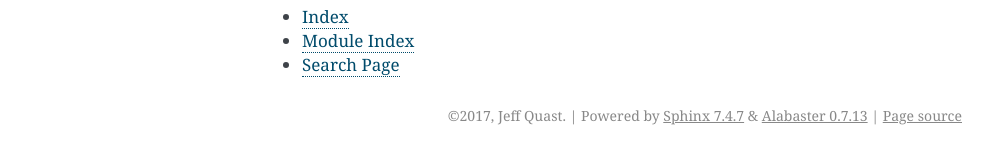
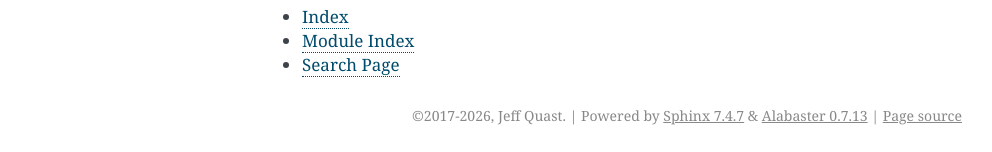
Before and after one commit to jquast/wcwidth, a Sphinx documentation site: the page built from docs/index.rst, in a window 1280 px wide. Shown: the part 1062-1214 px from the top of the page, without its empty margins (148-1140 px from the left). Built offline with Sphinx 7.4.7, drawn with Linux system fonts in a browser that asks for light colours; part of the change alters nothing that is shown.

```diff
--- a/docs/conf.py
+++ b/docs/conf.py
@@ -18,7 +18,10 @@
 #
 import os
 import sys
+import datetime
 sys.path.insert(0, os.path.abspath(os.path.join(os.path.dirname(__file__), os.path.pardir)))
+
+THIS_YEAR = datetime.datetime.now().year
 
 # local
 import wcwidth
@@ -52,7 +55,7 @@ master_doc = 'index'
 
 # General information about the project.
 project = 'wcwidth'
-copyright = '2017, Jeff Quast'
+copyright = f'2017-{THIS_YEAR}, Jeff Quast'
 author = 'Jeff Quast'
 
 # The version info for the project you're documenting, acts as replacement for
```
